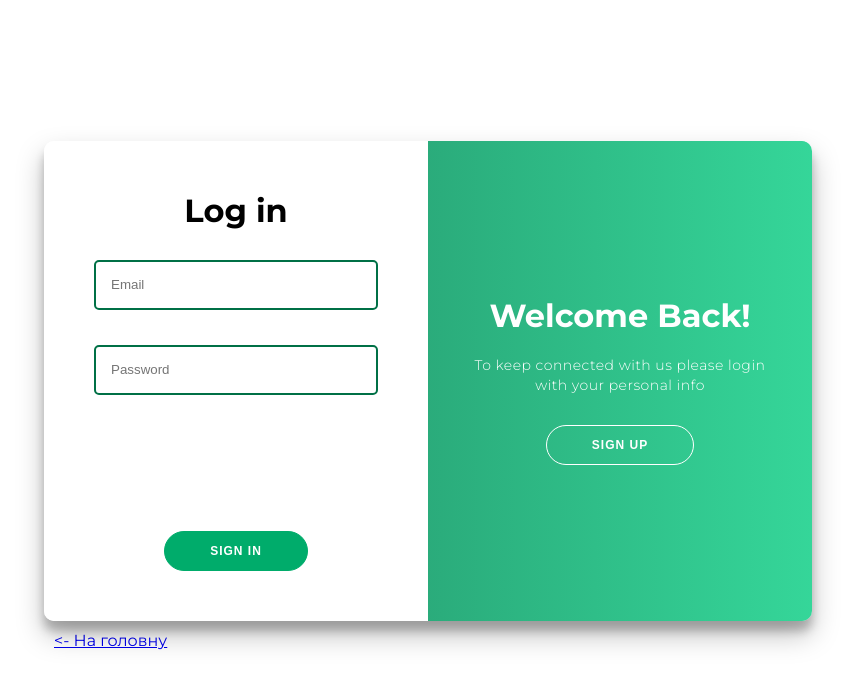
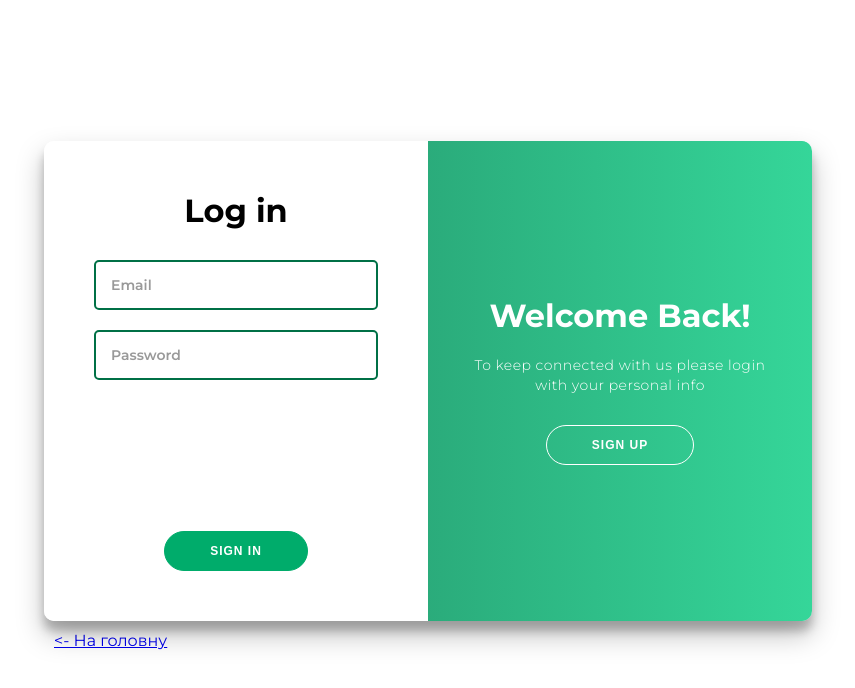
Before and after one commit to Ellissium/ukr-homes-client, a Next.js app: page /auth in a window 1280 px wide. Shown: the top 688 px of the page, without its empty margins (212-1067 px from the left). Built offline with nearby package versions, Linux system fonts and the light colour scheme; a web font is replaced by a local one.

Commit message:
Modify input component

```diff
--- a/src/components/ui/input/Input.module.scss
+++ b/src/components/ui/input/Input.module.scss
@@ -2,11 +2,25 @@
 .input {
 	position: relative;
 	display: flex;
+	align-items: flex-start;
+	flex-direction: column;
+	width: 100%;
+	margin-bottom: 10px;
+
+	&__label {
+		&Text {
+			font-family: 'Montserrat', sans-serif;
+			color: $dark-gray;
+			margin-bottom: 20px;
+		}
+	}
+
+	.input__container {
+		display: flex;
 		align-items: center;
 		width: 100%;
-	margin-bottom: 20px;
 
-	&__search {
+		.input__search {
 			width: calc(100% - 50px);
 			height: 50px;
 			margin: 8px 0;
@@ -29,18 +43,32 @@
 				border-color: $red;
 			}
 		}
-
-	&__field {
+		.input__field {
 			width: 100%;
 			height: 50px;
-		margin-bottom: 15px;
+			margin-bottom: 10px;
 			padding: 0px 15px;
-		background: transparent;
+			background: $white;
 			border: 2px solid $dark;
 			border-radius: 5px;
 			outline: none;
 			transition: all 0.2s ease-in-out;
+			font-family: 'Montserrat', sans-serif;
+			color: $dark-gray;
+			font-weight: 700;
+			font-size: 16px;
 
+			&::-webkit-inner-spin-button,
+			::-webkit-outer-spin-button {
+				-webkit-appearance: none;
+				margin: 0;
+			}
+
+			&::placeholder {
+				color: $gray;
+				font-weight: 600;
+				font-size: 14px;
+			}
 			&:hover {
 				box-shadow: 0 14px 28px rgba(0, 0, 0, 0.25),
 					0 10px 10px rgba(0, 0, 0, 0.22);
@@ -55,10 +83,11 @@
 				border-color: $red;
 			}
 		}
+	}
 
 	&__error {
-		position: absolute;
-		top: 55px;
+		/* position: absolute;
+		top: 55px; */
 		color: $red;
 	}
 }
--- a/src/components/ui/input/Input.tsx
+++ b/src/components/ui/input/Input.tsx
@@ -9,21 +9,35 @@ import { IInput } from './input.interface'
 
 const Input = forwardRef<HTMLInputElement, IInput>(
 	(
-		{ placeholder, error, type = 'text', style, Icon, handleSearch, ...rest },
+		{
+			placeholder,
+			label,
+			className,
+			error,
+			type = 'text',
+			style,
+			Icon,
+			handleSearch,
+			...rest
+		},
 		ref
 	) => {
 		return (
-			<div className={styles.input}>
-				{/* <label className={styles.input__label}>
-					<span className={cn('', className)} style={style}>
-						{Icon && <Icon />}
-						{placeholder}
-					</span>
-				</label> */}
+			<div className={cn(styles.input, className)}>
+				{label && (
+					<label className={styles.input__label}>
+						<div className={styles.input__labelText}>
+							{/* {Icon && <Icon />} */}
+							{label}
+						</div>
+					</label>
+				)}
+				<div className={styles.input__container}>
 					<input
 						className={cn(
 							error ? styles.error : '',
-						type === 'search' ? styles.input__search : styles.input__field
+							type === 'search' ? styles.input__search : styles.input__field,
+							className
 						)}
 						ref={ref}
 						type={type}
@@ -35,7 +49,7 @@ const Input = forwardRef<HTMLInputElement, IInput>(
 							<BiSearchAlt className={styles.input__searchIcon} />
 						</Button>
 					)}
-
+				</div>
 				{error && <div className={styles.input__error}>{error}</div>}
 			</div>
 		)
--- a/src/components/ui/input/input.interface.ts
+++ b/src/components/ui/input/input.interface.ts
@@ -2,7 +2,8 @@ import { InputHTMLAttributes } from 'react'
 import { IconType } from 'react-icons'
 
 export interface IInput extends InputHTMLAttributes<HTMLInputElement> {
-	placeholder: string
+	placeholder?: string
+	label?: string
 	Icon?: IconType
 	error?: string
 	handleSearch?: () => void
```
Lines whose indentation alone changed are shown as unchanged.
